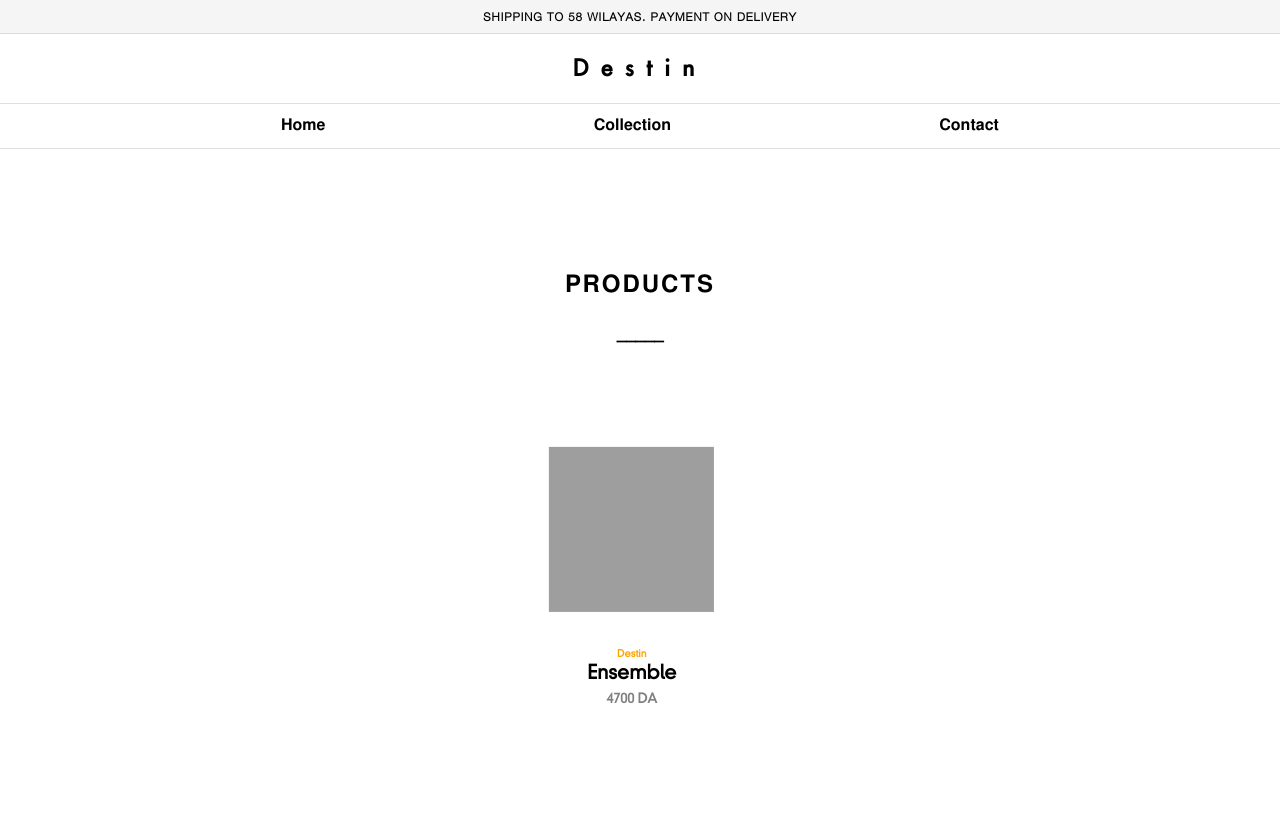
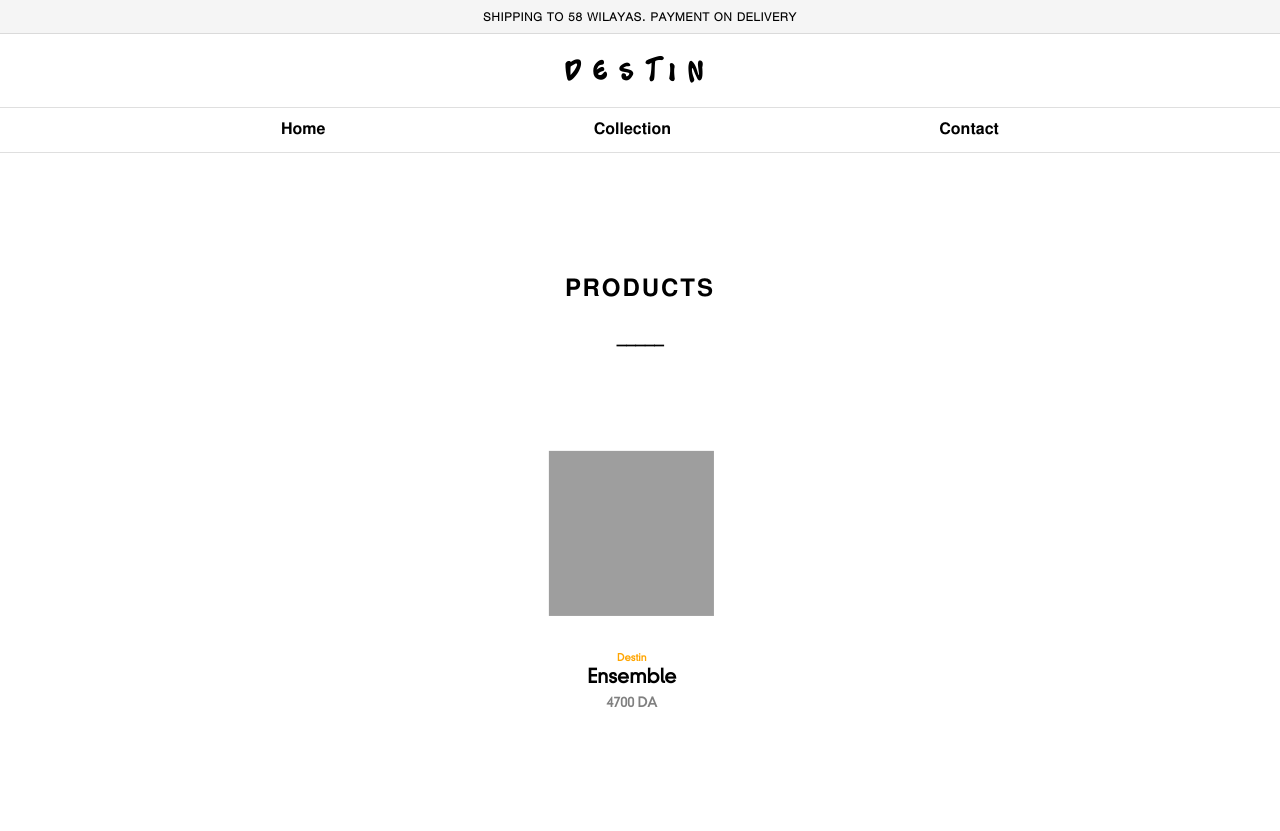
Before and after one commit to moncxxf/betty, a plain HTML site: page index.html in a window 1280 px wide. Shown: the top 831 px of the page. Drawn offline with Linux system fonts and the light colour scheme; grey boxes are pictures that could not be loaded.

Commit message:
Add files via upload

```diff
--- a/assets/main.css
+++ b/assets/main.css
@@ -152,7 +152,7 @@ html, body{
 }
 @font-face{
     font-family: lv;
-    src: url(../assets/lv.ttf);
+    src: url(../assets/Timoteo.ttf);
 }
 @font-face{
     font-family: hel;
```
Also changed, not shown: assets/Timoteo.ttf (added).
